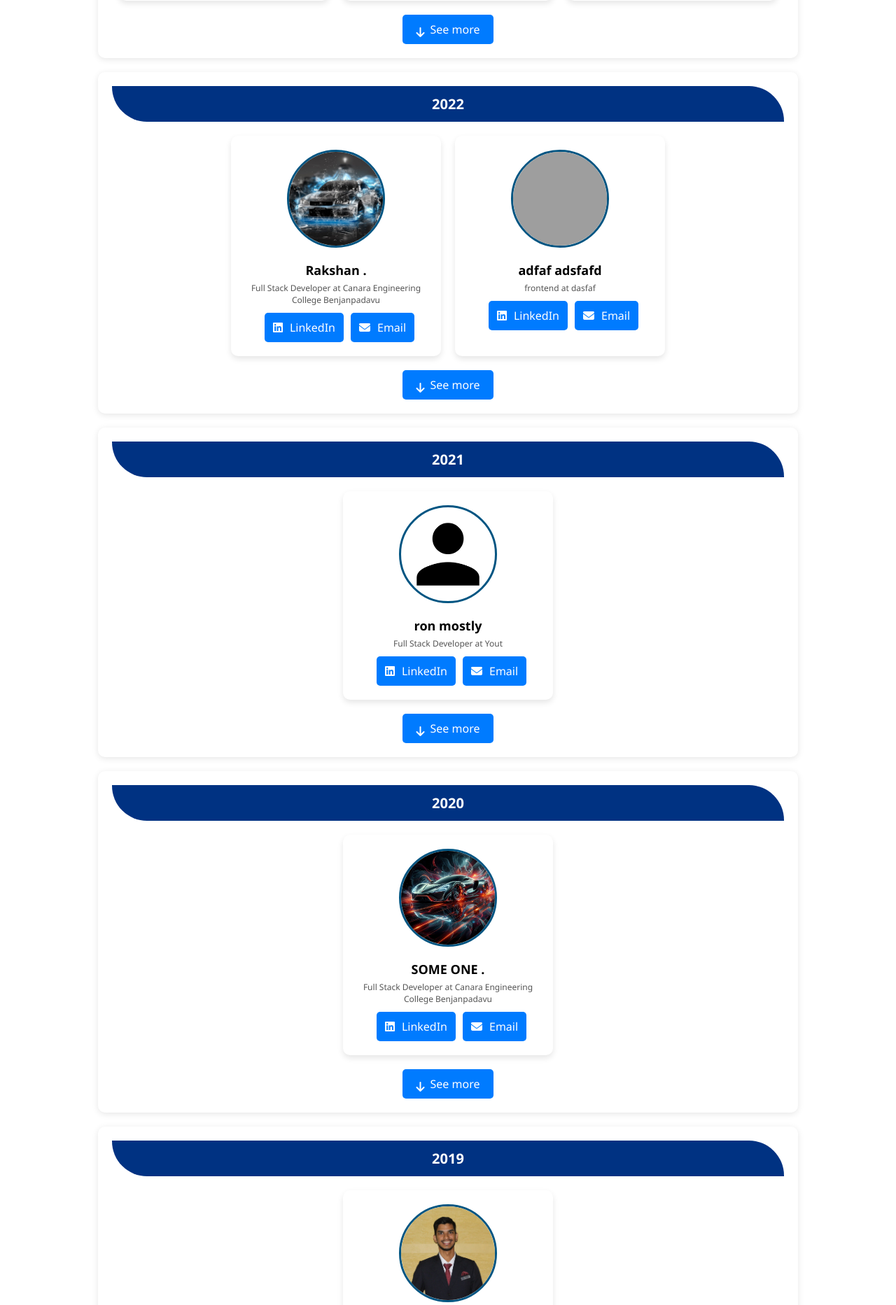
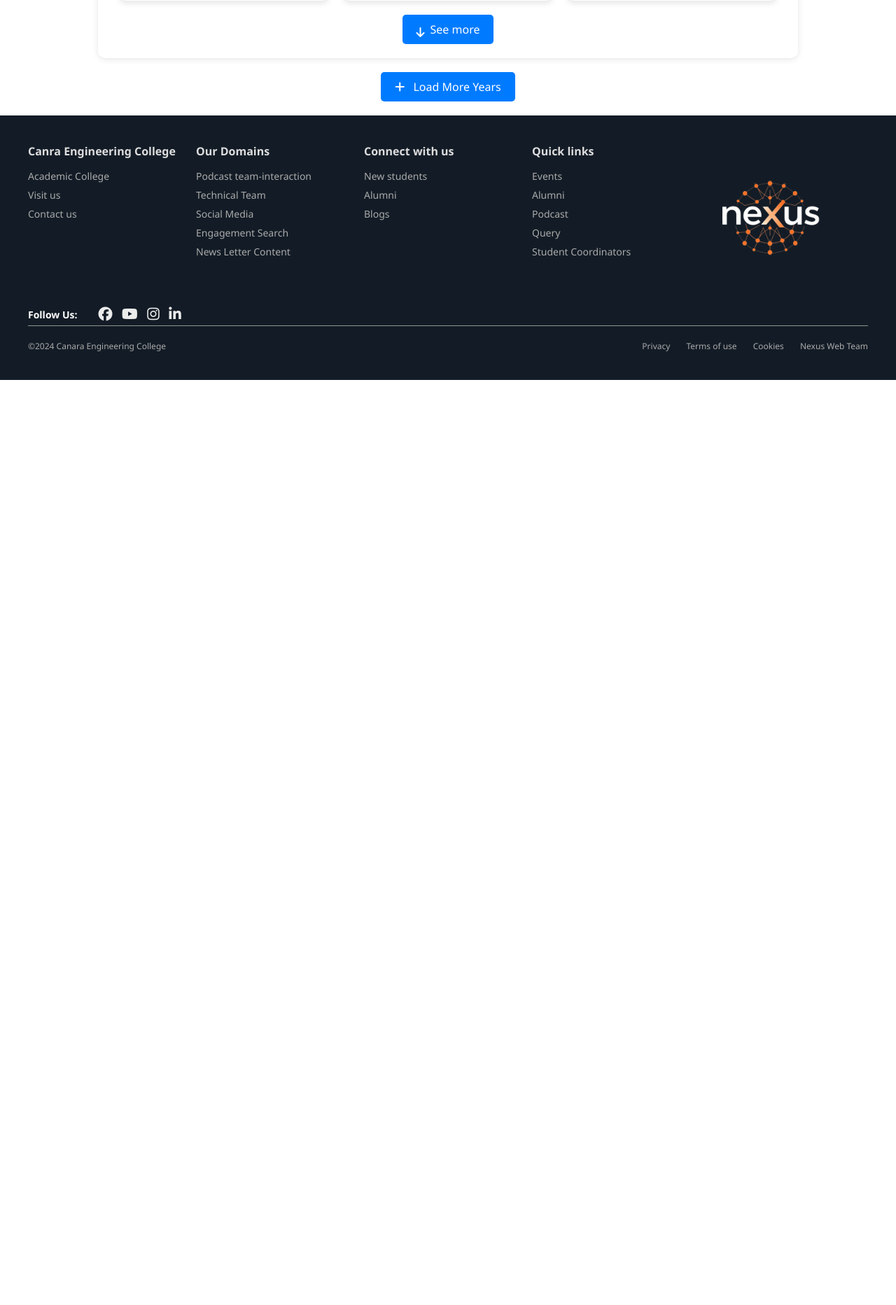
Before and after one commit to Rakshan001/Nexus_Web, a Django app: page /alumni/alumni-details/ in a window 1280 px wide. Shown: the part 1583-3448 px from the top of the page at 70% size. After the commit the page ends 2126 px from the top, so only its background shows below. Run offline with Django 4.2, Linux system fonts and the light colour scheme; a user stored in the database is signed in; data comes from the database, SQL or seed files in the repository; both versions use the stored data as it was after the commit; some libraries are stand-ins or nearby versions; grey boxes are pictures that could not be loaded.

Commit message:
added load more option in graduation year

```diff
--- a/Nexus/alumni_details/templates/alumni_details/alumni_list.html
+++ b/Nexus/alumni_details/templates/alumni_details/alumni_list.html
@@ -54,51 +54,148 @@
             });
         </script>
 
-        <!-- Current Year Alumni -->
-        <div class="graduation-year">
-            <h3>{{ current_year }}</h3>
-            <div class="alumni-profiles">
-                {% for alumni in alumni_current_year %}
-                    <div class="alumni-profile">
-                        <a href="{% url 'public_alumni_profile' alumni.alumni_id %}">
-                        <img src="{% if alumni.profile_picture %}{{ alumni.profile_picture.url }}{% else %}{% static 'alumni_details/assets/default.png' %}{% endif %}" alt="{% if alumni.profile_picture %}{{ alumni.first_name }}'s Profile Picture{% else %}Default Profile Picture{% endif %}" >
-                        <p class="name" style="color: black;">{{ alumni.first_name }} {{ alumni.last_name }}</p>
-                        <p class="position">{{ alumni.current_position }} at {{ alumni.company_name }}</p>
-                        <div class="connec-btn">
-                            <button class="connect-btn"><i class="fa-brands fa-linkedin"></i><a href="{{ alumni.linkedin_url }}" target="_blank">LinkedIn</a></button>
-                            <button class="connect-btn"><i class="fa-solid fa-envelope"></i><a href="">Email</a></button>
-                        </div>
-                        </a>
-                    </div>
-                {% endfor %}
-            </div>
-            <a href="{% url 'alumni_by_year' current_year %}" class="see-more"><i class="fa-solid fa-arrow-down"></i>See more</a>
-        </div>
-
-        <!-- Previous Years Alumni -->
-        {% for year, alumni_list in alumni_previous_years.items %}
+       {% for year, alumni_list in alumni_by_year.items %}
 <div class="graduation-year">
     <h3>{{ year }}</h3>
     <div class="alumni-profiles">
         {% for alumni in alumni_list %}
         <div class="alumni-profile">
             <a href="{% url 'public_alumni_profile' alumni.alumni_id %}">
-                            <img src="{{ alumni.profile_picture.url }}" alt="Profile Picture">
+                <img src="{% if alumni.profile_picture %}{{ alumni.profile_picture.url }}{% else %}{% static 'alumni_details/assets/default.png' %}{% endif %}"
+                     alt="{% if alumni.profile_picture %}{{ alumni.first_name }}'s Profile Picture{% else %}Default Profile Picture{% endif %}">
                 <p class="name" style="color: black;">{{ alumni.first_name }} {{ alumni.last_name }}</p>
                 <p class="position">{{ alumni.current_position }} at {{ alumni.company_name }}</p>
                 <div class="connec-btn">
-                                <button class="connect-btn"><i class="fa-brands fa-linkedin"></i><a href="{{ alumni.linkedin_url }}" target="_blank">LinkedIn</a></button>
-                                <button class="connect-btn"><i class="fa-solid fa-envelope"></i><a href="">Email</a></button>
+                    <button class="connect-btn">
+                        <i class="fa-brands fa-linkedin"></i>
+                        <a href="{{ alumni.linkedin_url }}" target="_blank">LinkedIn</a>
+                    </button>
+                    <button class="connect-btn">
+                        <i class="fa-solid fa-envelope"></i>
+                        <a href="">Email</a>
+                    </button>
                 </div>
             </a>
         </div>
         {% endfor %}
     </div>
-                <a href="{% url 'alumni_by_year' year %}" class="see-more"><i class="fa-solid fa-arrow-down"></i>See more</a>
+    <a href="{% url 'alumni_by_year' year %}" class="see-more">
+        <i class="fa-solid fa-arrow-down"></i>See more
+    </a>
 </div>
 {% endfor %}
+<!-- Add this after the for loop -->
+{% if has_more %}
+    <div class="load-more-container">
+        <button id="loadMoreBtn" class="load-more-btn" data-page="{{ next_page }}">
+            <i class="fa-solid fa-plus"></i> Load More Years
+        </button>
     </div>
-</body>
-</html>
+{% endif %}
+
+<!-- Add this JavaScript at the bottom of your template -->
+<script>
+document.getElementById('loadMoreBtn')?.addEventListener('click', function() {
+    const button = this;
+    const page = button.dataset.page;
+
+    // Show loading state
+    button.innerHTML = '<i class="fa-solid fa-spinner fa-spin"></i> Loading...';
+    button.disabled = true;
+
+    fetch(`/alumni/load-more/?page=${page}`)
+        .then(response => response.json())
+        .then(data => {
+            // Convert years object to array and sort in descending order
+            const sortedYears = Object.entries(data.years)
+                .sort((a, b) => parseInt(b[0]) - parseInt(a[0])); // Sort years numerically in descending order
+
+            // Add new years and their alumni
+            for (const [year, alumniList] of sortedYears) {
+                const yearSection = document.createElement('div');
+                yearSection.className = 'graduation-year';
+
+                yearSection.innerHTML = `
+                    <h3>${year}</h3>
+                    <div class="alumni-profiles">
+                        ${alumniList.map(alumni => `
+                            <div class="alumni-profile">
+                                <a href="/alumni/profile/${alumni.id}/">
+                                    <img src="${alumni.profile_picture || '/static/alumni_details/assets/default.png'}"
+                                         alt="Profile Picture">
+                                    <p class="name" style="color: black;">${alumni.first_name} ${alumni.last_name}</p>
+                                    <p class="position">${alumni.current_position} at ${alumni.company_name}</p>
+                                    <div class="connec-btn">
+                                        <button class="connect-btn">
+                                            <i class="fa-brands fa-linkedin"></i>
+                                            <a href="${alumni.linkedin_url}" target="_blank">LinkedIn</a>
+                                        </button>
+                                        <button class="connect-btn">
+                                            <i class="fa-solid fa-envelope"></i>
+                                            <a href="">Email</a>
+                                        </button>
+                                    </div>
+                                </a>
+                            </div>
+                        `).join('')}
+                    </div>
+                    <a href="/alumni/year/${year}/" class="see-more">
+                        <i class="fa-solid fa-arrow-down"></i>See more
+                    </a>
+                `;
+
+                // Insert before the load more button
+                button.parentElement.before(yearSection);
+            }
+
+            if (data.has_more) {
+                // Update the page number for next load
+                button.dataset.page = data.next_page;
+                button.innerHTML = '<i class="fa-solid fa-plus"></i> Load More Years';
+                button.disabled = false;
+            } else {
+                // Remove the button if no more years to load
+                button.parentElement.remove();
+            }
+        })
+        .catch(error => {
+            console.error('Error:', error);
+            button.innerHTML = '<i class="fa-solid fa-plus"></i> Load More Years';
+            button.disabled = false;
+        });
+});
+</script>
+
+<!-- Add this CSS -->
+<style>
+.load-more-container {
+    text-align: center;
+    margin: 20px 0;
+}
+
+.load-more-btn {
+    background-color: #007bff;
+    color: white;
+    border: none;
+    padding: 10px 20px;
+    border-radius: 5px;
+    cursor: pointer;
+    font-size: 16px;
+    transition: background-color 0.3s;
+}
+
+.load-more-btn:hover {
+    background-color: #0056b3;
+}
+
+.load-more-btn:disabled {
+    background-color: #cccccc;
+    cursor: not-allowed;
+}
+
+.load-more-btn i {
+    margin-right: 8px;
+}
+</style>
 
 {% endblock %}
--- a/Nexus/alumni_details/urls.py
+++ b/Nexus/alumni_details/urls.py
@@ -11,6 +11,8 @@ urlpatterns = [
     # *******************
       path('alumni-details/', views.alumni_list, name='alumni_list'),  # Main alumni list view
     path('alumni/<int:graduation_year>/', views.alumni_by_year, name='alumni_by_year'),
+# load more years
+    path('load-more/', views.load_more_years, name='load_more_years'),
 
     #single Alumni profile
 
--- a/Nexus/alumni_details/views.py
+++ b/Nexus/alumni_details/views.py
@@ -166,41 +166,70 @@ def manage_memories(request):
 #         'alumni_previous_years': alumni_previous_years,
 #         'graduation_years': graduation_years,
 #     })
-
-'''Below code with max year'''
-from django.shortcuts import render
-from .models import Alumni
-from django.db.models import Max
-from django.contrib.auth.decorators import login_required
-import datetime
+# views.py
+# views.py
+from django.http import JsonResponse
 
 @login_required_with_message
 def alumni_list(request):
-    # Get the highest graduation year from the database
-    current_year = Alumni.objects.aggregate(Max('graduation_year'))['graduation_year__max']
-
-    # Fetch all distinct graduation years
+    # Get all distinct graduation years ordered by most recent first
     graduation_years = Alumni.objects.values_list('graduation_year', flat=True).distinct().order_by('-graduation_year')
 
-    # Get alumni for the current year sorted alphabetically
-    alumni_current_year = Alumni.objects.filter(graduation_year=current_year).order_by('first_name')[:5]
+    # Initial number of years to show
+    initial_years = 2
 
-    # Get alumni for previous years sorted alphabetically
-    alumni_previous_years = {}
-    for year in graduation_years:
-        if year < current_year:
-            alumni_previous_years[year] = Alumni.objects.filter(graduation_year=year).order_by('first_name')[:5]
+    # Get the years to display initially
+    visible_years = graduation_years[:initial_years]
+
+    # Create a dictionary to store alumni by year
+    alumni_by_year = {}
+
+    # Populate the dictionary with alumni for each visible year
+    for year in visible_years:
+        alumni_by_year[year] = Alumni.objects.filter(graduation_year=year).order_by('first_name')[:5]
 
     return render(request, 'alumni_details/alumni_list.html', {
-        'current_year': current_year,
-        'alumni_current_year': alumni_current_year,
-        'alumni_previous_years': alumni_previous_years,
+        'alumni_by_year': alumni_by_year,
         'graduation_years': graduation_years,
+        'current_year': graduation_years[0] if graduation_years else None,
+        'has_more': len(graduation_years) > initial_years,
+        'next_page': initial_years,
     })
 
-'''Above code with max year'''
+@login_required_with_message
+def load_more_years(request):
+    page = int(request.GET.get('page', 0))
+    years_per_load = 2  # Number of additional years to load
 
+    # Get all graduation years
+    graduation_years = Alumni.objects.values_list('graduation_year', flat=True).distinct().order_by('-graduation_year')
 
+    # Calculate the range for the next batch of years
+    start_idx = page
+    end_idx = page + years_per_load
+
+    # Get the next batch of years
+    next_years = graduation_years[start_idx:end_idx]
+
+    # Prepare the data for the response
+    data = {}
+    for year in next_years:
+        alumni_list = Alumni.objects.filter(graduation_year=year).order_by('first_name')[:5]
+        data[year] = [{
+            'id': alumni.alumni_id,
+            'first_name': alumni.first_name,
+            'last_name': alumni.last_name,
+            'current_position': alumni.current_position,
+            'company_name': alumni.company_name,
+            'linkedin_url': alumni.linkedin_url,
+            'profile_picture': alumni.profile_picture.url if alumni.profile_picture else None,
+        } for alumni in alumni_list]
+
+    return JsonResponse({
+        'years': data,
+        'has_more': end_idx < len(graduation_years),
+        'next_page': end_idx
+    })
 
 
 '''Below code with paginator'''
```
Also changed, not shown: Nexus/alumni_details/static/alumni_details/css/alumnilist.css (line endings or trailing spaces), Nexus/db.sqlite3. Lines whose indentation alone changed are shown as unchanged.
